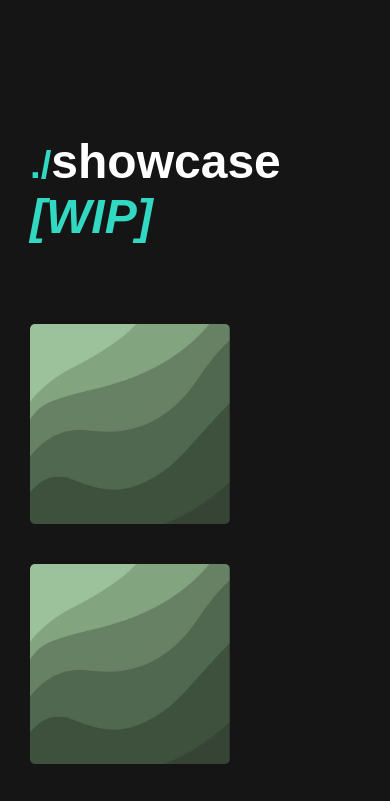
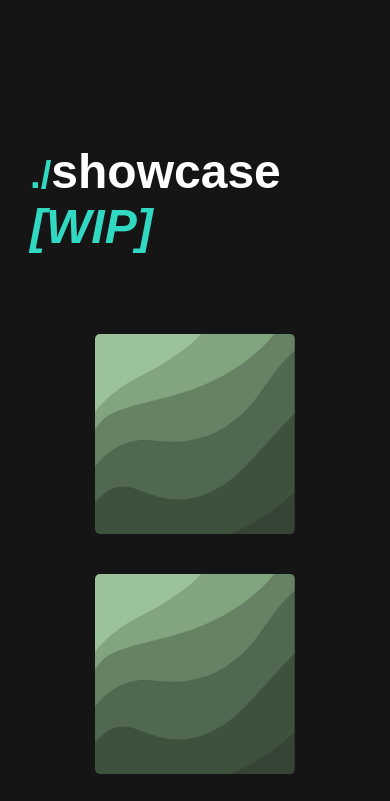
Before and after one commit to faiezyacob/faiezyacob.github.io, a plain HTML site: page index.html in a window 390 px wide. Shown: the part 700-1501 px from the top of the page. Drawn offline with Linux system fonts and the light colour scheme.

Commit message:
Adjust showcase padding

```diff
--- a/css/main.css
+++ b/css/main.css
@@ -125,6 +125,7 @@ body {
 .showcase-container {
     display: flex;
     height: 100%;
+    padding-top: 10px;
     width: 100%;
 }
 
@@ -133,7 +134,8 @@ body {
     flex-direction: row;
     justify-content: space-between;
     flex-wrap: wrap;
-    padding-top: 2.5em;
+    padding: 2.5em 0;
+
 }
 
 .showcase-container img {
@@ -148,7 +150,7 @@ body {
     100% {opacity: 0}
 }
 
-@media screen and (max-width: 768px) {
+@media screen and (max-width: 641px) {
     html,
     body {
         padding-left: 15px;
@@ -163,4 +165,8 @@ body {
     .navigation-container {
         display: none;
     }
+
+    .showcase-content {
+        justify-content: space-evenly;
+    }
 }
```
